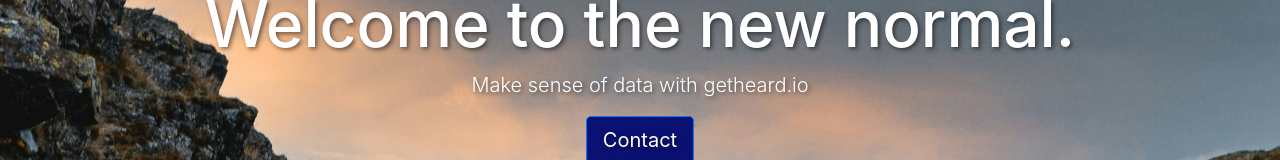
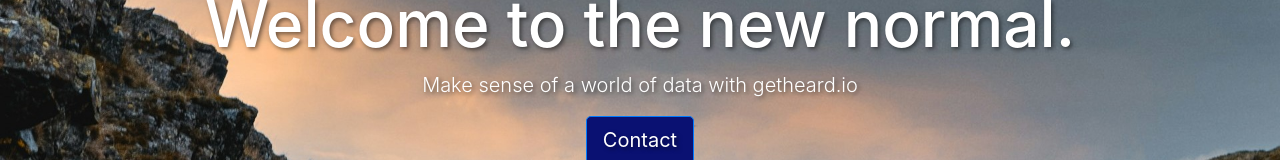
Before and after one commit to getheardio/getheardio.github.io, a plain HTML site: page index.html in a window 1280 px wide. Shown: the part 325-485 px from the top of the page. Drawn offline with nearby package versions, Linux system fonts and the light colour scheme.

Commit message:
Update index.html

```diff
--- a/index.html
+++ b/index.html
@@ -3,7 +3,7 @@
 <head>
     <meta charset="UTF-8">
     <meta name="viewport" content="width=device-width, initial-scale=1.0">
-    <title>Landing Page</title>
+    <title>getheard.io</title>
     <link href="https://stackpath.bootstrapcdn.com/bootstrap/4.5.2/css/bootstrap.min.css" rel="stylesheet">
     <style>
         body {
@@ -37,7 +37,7 @@
     <div class="hero">
         <div class="text-center">
             <h1>Welcome to the new normal.</h1>
-            <p class="lead">Make sense of data with getheard.io</p>
+            <p class="lead">Make sense of a world of data with getheard.io</p>
             <a href="mailto:data@getheard.io" class="btn btn-primary btn-lg" style="background-color: #0A1172; color: white;">Contact</a>
         </div>
     </div>
```
